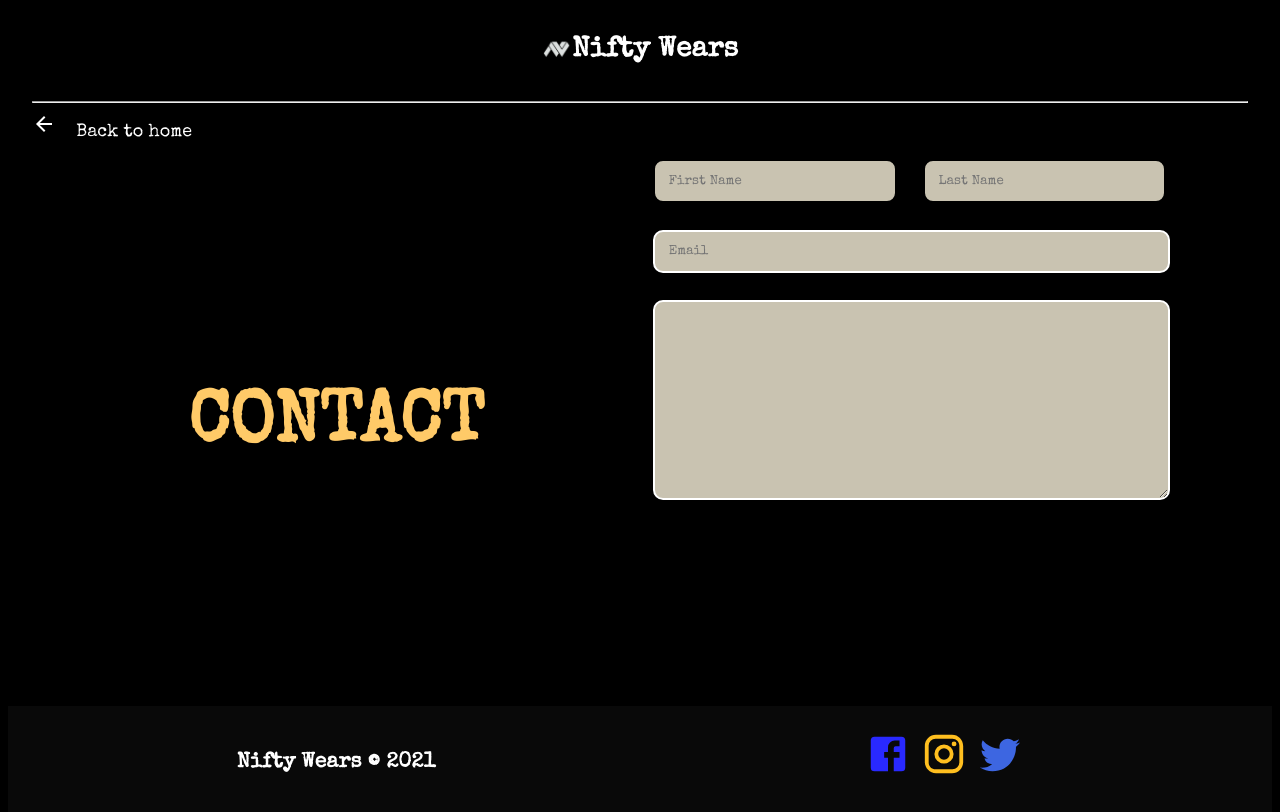
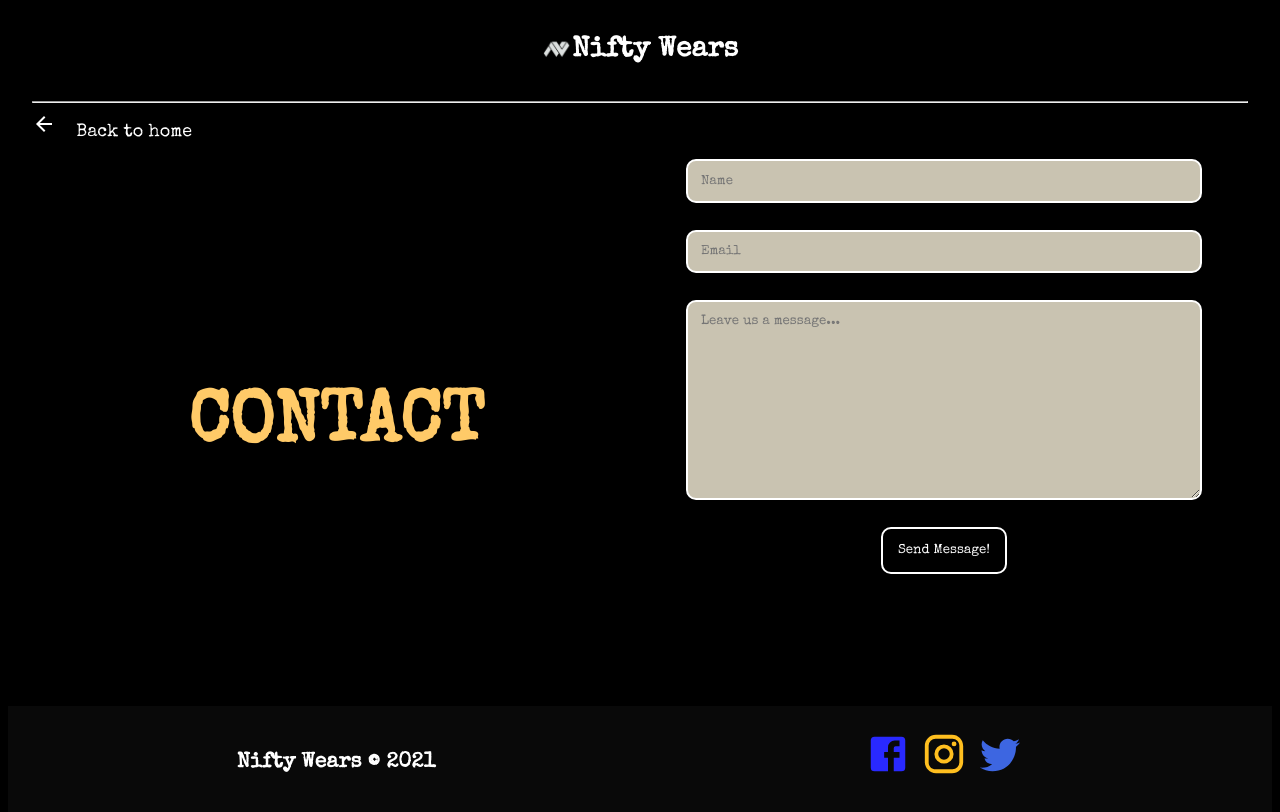
Before and after one commit to abu-git/nifty-wears-next, a Next.js app: page /contact in a window 1280 px wide. Shown: the top 812 px of the page. Built offline with nearby package versions, Linux system fonts and the light colour scheme.

Commit message:
contact page button added

```diff
--- a/components/ContactPage.js
+++ b/components/ContactPage.js
@@ -42,11 +42,17 @@ const useStyles = makeStyles((theme) => ({
         display: "flex",
         justifyContent: "center",
         alignItems: "center",
-        height: "100%"
+        height: "100%",
+        [theme.breakpoints.down('md')]: {
+            marginTop: "1em"
+        }
     },
     formContainer: {
         display: "flex",
-        justifyContent: "center"
+        justifyContent: "center",
+        alignItems: "center",
+        flexDirection: "column",
+        //border: "1px solid red"
     },
     input_half: {
         padding: "1em",
@@ -59,7 +65,7 @@ const useStyles = makeStyles((theme) => ({
         '&:focus': {
             border: "2px solid white",
             backgroundColor: "white"
-        }
+        },
     },
     input_full: {
         padding: "1em",
@@ -86,6 +92,23 @@ const useStyles = makeStyles((theme) => ({
         '&:focus': {
             border: "2px solid white",
             backgroundColor: "white"
+        }
+    },
+    submit_wrapper: {
+        textAlign: "center"
+    },
+    message_button: {
+        backgroundColor: "black",
+        border: "2px solid white",
+        borderRadius: "10px",
+        color: "white",
+        padding: "15px",
+        margin: "1em",
+        cursor: "pointer",
+        '&:hover': {
+            backgroundColor: "#ffca68",
+            transform: "scale(1.1)",
+            color: "black"
         }
     }
 }))
@@ -118,14 +141,12 @@ export default function Contact() {
                     </Grid>
 
                     <Grid item xl={6} lg={6} md={12} sm={12} xs={12}>
-                        <div className={classes.formContainer}>
-                            <form>
-                                <input className={classes.input_half} type="text" placeholder="First Name" />
-                                <input className={classes.input_half} type="text" placeholder="Last Name" />
-                                <input className={classes.input_full} type="email" placeholder="Email" />
-                                <textarea className={classes.input_comments} />
-                            </form>
-                        </div>
+                        <form className={classes.formContainer}>
+                            <input className={classes.input_full} type="text" placeholder="Name" />
+                            <input className={classes.input_full} type="email" placeholder="Email" />
+                            <textarea className={classes.input_comments} placeholder="Leave us a message..." />
+                            <div className={classes.submit_wrapper}><button className={classes.message_button}>Send Message!</button></div>
+                        </form>
                     </Grid>
                 </Grid>
 
```
